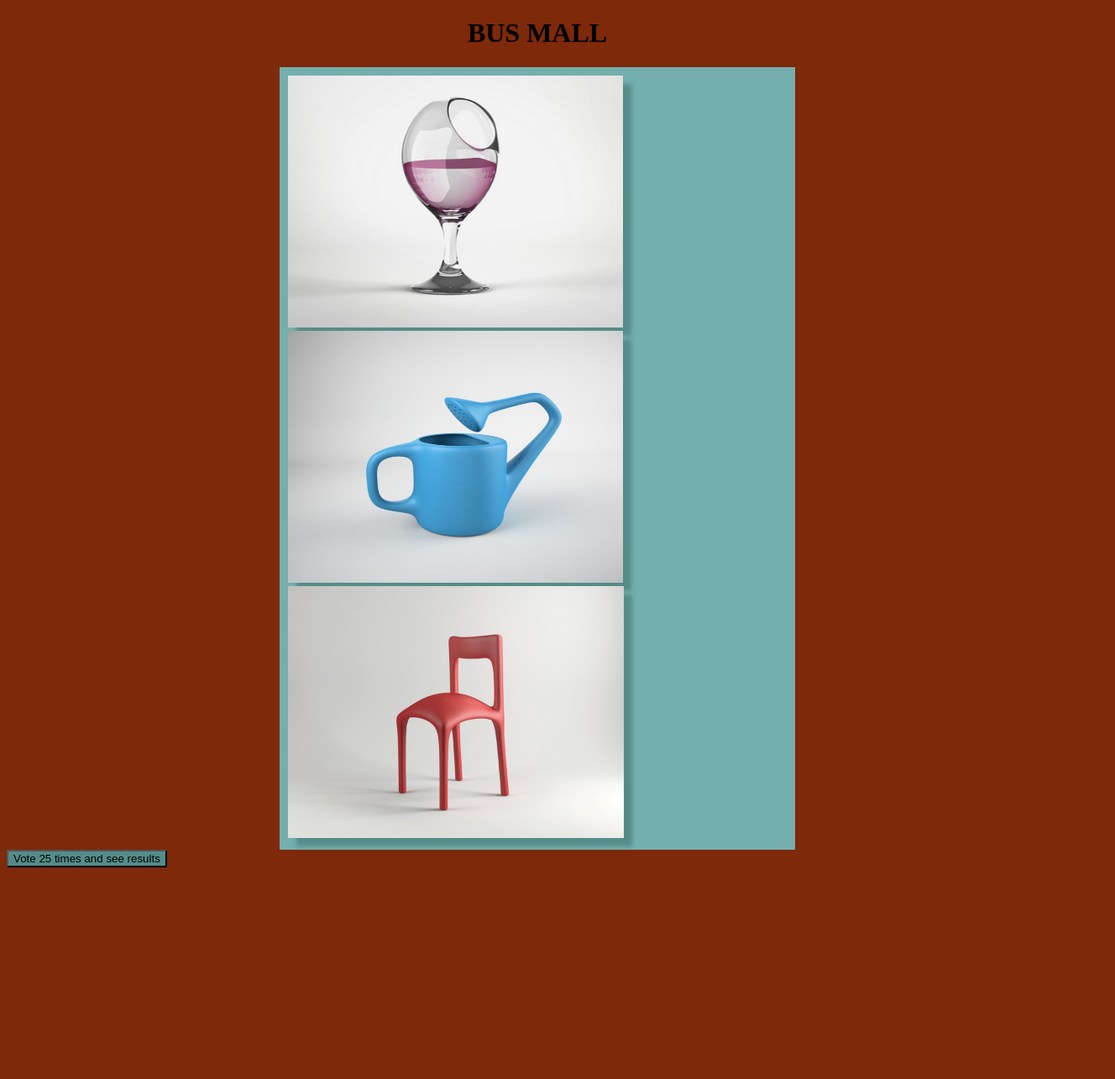
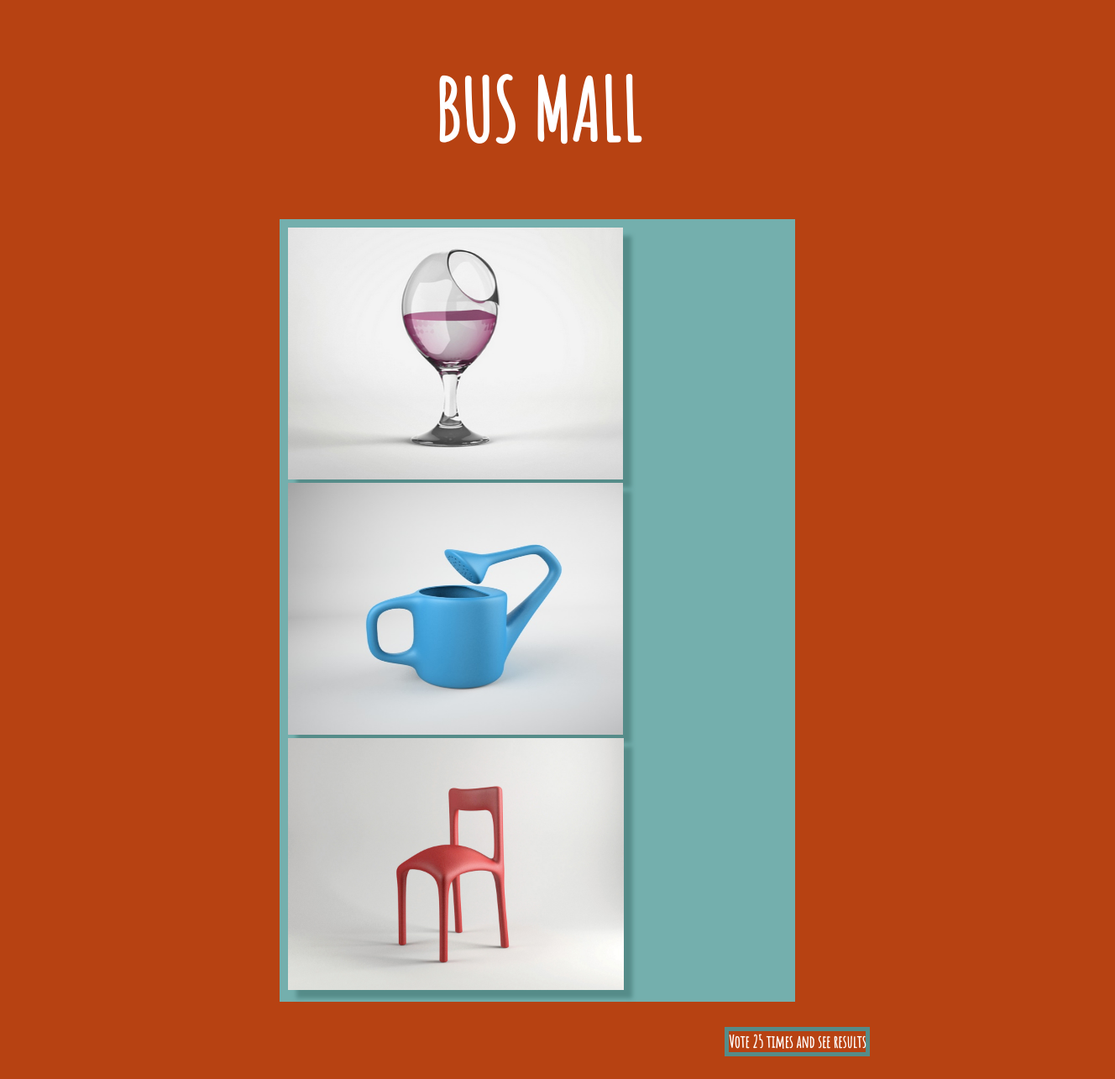
Before and after one commit to dbecker4130/bus_mall, a plain HTML site: page index.html in a window 1280 px wide. Shown: the whole page at 84% size, 1328 px wide, since content can reach past the window. Drawn offline with nearby package versions, Linux system fonts and the light colour scheme; a web font is replaced by a local one.

Commit message:
styling complete

```diff
--- a/app.js
+++ b/app.js
@@ -3,9 +3,6 @@
 //set up data
 var allImages = [];
 var previousShown = [];
-//var currentShown = [];
-
-//var imageNames = ['bag.jpg', 'banana.jpg', 'bathroom.jpg', 'boots.jpg', 'breakfast.jpg', 'bubblegum.jpg', 'chair.jpg', 'cthulhu.jpg', 'dog-duck.jpg', 'dragon.jpg', 'pen.jpg', 'pet-sweep.jpg', 'scissors.jpg', 'shark.jpg', 'sweep.png', 'unicorn.jpg', 'usb.gif', 'water-can.jpg', 'wine-glass.jpg'];
 
 //var imageWrapper = document.getElementById('wrapper');  need to create click outside pic error message
 var left = document.getElementById('left');
@@ -166,7 +163,7 @@ function drawChart() {
   var votes = [];
   for (var i = 0; i < allImages.length; i++) {
     imgName.push(allImages[i].name);
-    console.log('heyyyyy' + allImages[i].name);
+    console.log('Image' + allImages[i].name);
     votes.push(allImages[i].timesClicked);
   }
 
--- a/index.html
+++ b/index.html
@@ -5,6 +5,7 @@
 
       <!-- <link rel="stylesheet" href="reset.css"> -->
       <link rel="stylesheet" href="style.css"/>
+      <link href="https://fonts.googleapis.com/css?family=Amatic+SC|Lobster|Pacifico|Shadows+Into+Light|Shrikhand|Yellowtail" rel="stylesheet">
       <script src="https://cdnjs.cloudflare.com/ajax/libs/Chart.js/2.2.1/Chart.min.js"></script>
 
     <title>Bus Mall</title>
@@ -23,7 +24,7 @@
 
     </div>
     <section>
-      <button id="button" type ="submit">Vote 25 times and see results</button>
+      <button id="button" type ="submit"><strong>Vote 25 times and see results</strong></button>
     </section>
     <ul id="resultsList"></ul>
 
--- a/style.css
+++ b/style.css
@@ -1,9 +1,14 @@
 * {
-  background-color: #7D290A;
+  background-color: #B74212;
+
 }
 
 header {
   text-align: center;
+  font-family: 'Amatic SC', cursive;
+  font-size: 50px;
+  color: white;
+
 
 }
 
@@ -22,6 +27,21 @@ div {
   margin-right: 325px;
   margin-left: 325px;
 }
+section {
+  margin: 30px;
+
+}
 button {
   background-color: #558C89;
+  margin-left: 825px;
+  font-family: 'Amatic SC', cursive;
+  font-size: 20px;
+  padding: 5px;
+  border: 2px;
+  color: white;
+
 }
+canvas {
+  margin-left: 520px;
+  color: #000;
+}
```
